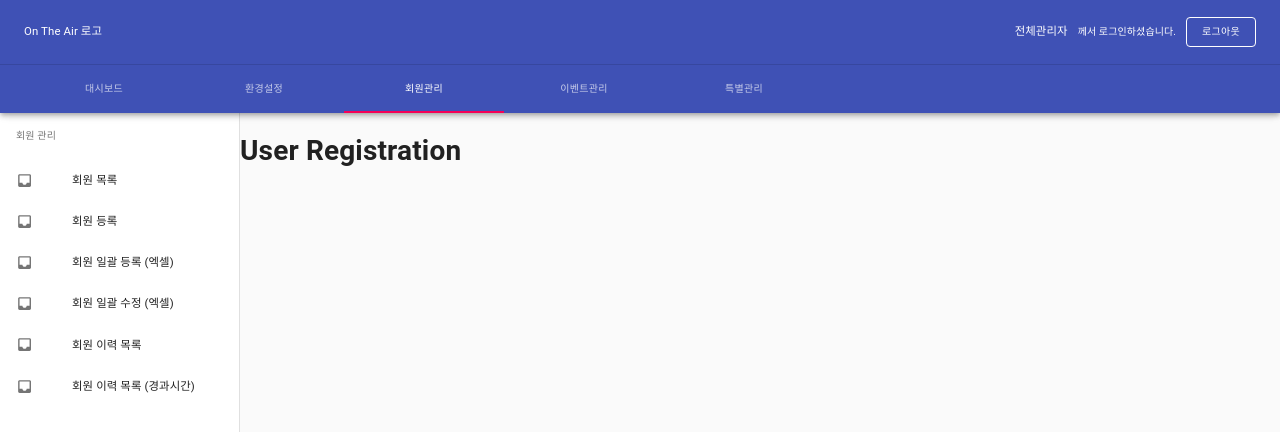
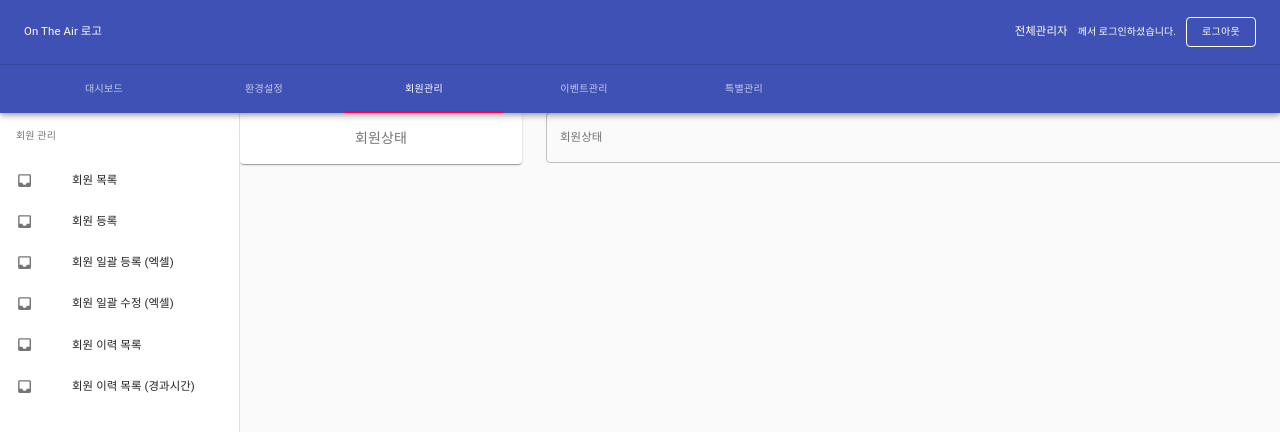
Before and after one commit to jinwoongBang/remote-video-conferencing-service, a Next.js app: page /user/registration in a window 1280 px wide. Shown: the top 432 px of the page. Built offline with nearby package versions, Linux system fonts and the light colour scheme.

Commit message:
user registration c

```diff
--- a/src/pages/user/registration/index.tsx
+++ b/src/pages/user/registration/index.tsx
@@ -23,35 +23,37 @@
  */
 import UserService from 'src/service/UserService';
 
-import { withStyles } from '@material-ui/core/styles';
+import { makeStyles } from '@material-ui/core/styles';
 import Paper from '@material-ui/core/Paper';
 import Grid from '@material-ui/core/Grid';
+import TextField from '@material-ui/core/TextField';
 
 /**
  * component
  */
 import ApoLayout from 'src/components/AppLayout';
 
-const styles = (theme: {
-  spacing: (arg0: number) => any;
-  palette: { text: { primary: any } };
-}) => ({
-  root: {
-    padding: theme.spacing(3),
-    background: '#eeeeee',
-  },
-  paper: {
-    padding: theme.spacing(3),
-    textAlign: 'center',
-    color: theme.palette.text.primary,
-  },
-});
-
 function UserRegistration({
   userList,
 }: InferGetStaticPropsType<typeof getStaticProps>) {
   console.log('getStaticProps() :: no hooks');
   const [auth, setAuth] = useRecoilState(authState);
+
+  const useStyles = makeStyles((theme) => ({
+    root: {
+      flexGrow: 1,
+    },
+    paper: {
+      padding: theme.spacing(2),
+      textAlign: 'center',
+      color: theme.palette.text.secondary,
+    },
+    paper2: {
+      padding: theme.spacing(3),
+      textAlign: 'center',
+      color: theme.palette.text.primary,
+    },
+  }));
 
   useEffect(() => {
     const user = userList[0] || null;
@@ -62,13 +64,19 @@
     };
   }, []);
 
+  const classes = useStyles();
+
   return (
     <ApoLayout>
-      <div>
-        <div>
-          <h1>User Registration</h1>
-          <h2>{auth.user && auth.user.userName}</h2>
-        </div>
+      <div className={classes.root}>
+        <Grid container spacing={3}>
+          <Grid item xs={3}>
+            <Paper className={classes.paper}>회원상태</Paper>
+          </Grid>
+          <Grid item xs={9}>
+            <TextField id="outlined-basic" label="회원상태" variant="outlined" fullWidth/>
+          </Grid>
+        </Grid>
       </div>
     </ApoLayout>
   );
```
